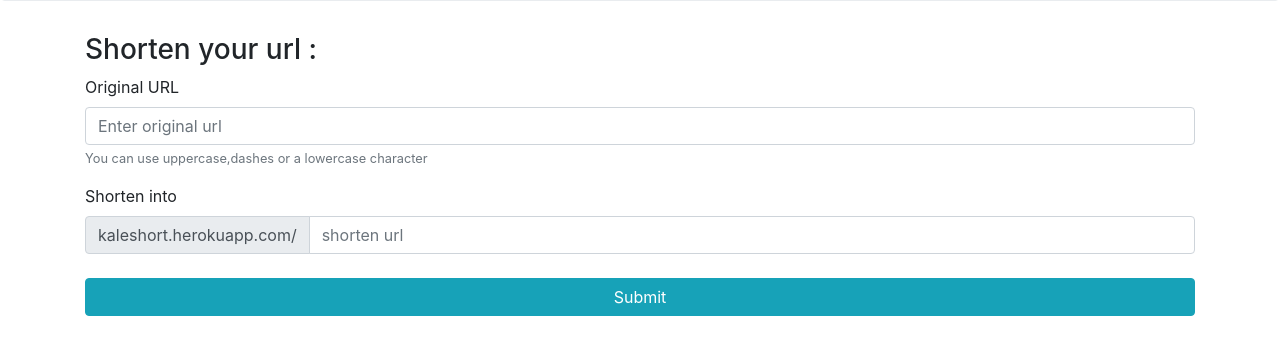
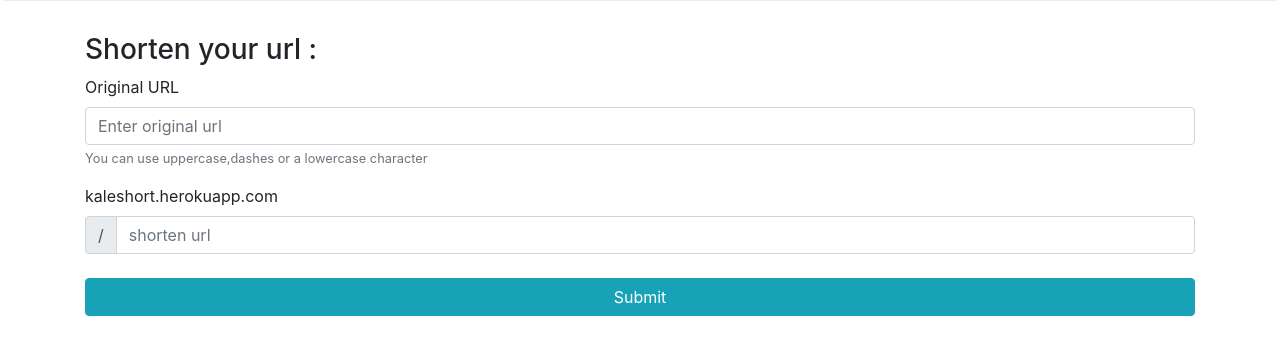
Before and after one commit to kalehub/flask-link-shortener, a Flask app: page / in a window 1280 px wide. Shown: the part 421-776 px from the top of the page. Run offline with Flask 2, Linux system fonts and the light colour scheme; some libraries are stand-ins or nearby versions.

Commit message:
fixing add-url.html add on

```diff
--- a/templates/add_url.html
+++ b/templates/add_url.html
@@ -20,11 +20,11 @@
                     <small id="emailHelp" class="form-text text-muted">You can use uppercase,dashes or a lowercase character</small>
                 </div>
                 <div class="form-group">
-                    <label for="exampleInputPassword1">Shorten into</label>
+                    <label for="exampleInputPassword1">kaleshort.herokuapp.com</label>
                     <label class="sr-only" for="inlineFormInputGroup">Username</label>
                     <div class="input-group mb-4">
                         <div class="input-group-prepend">
-                            <div class="input-group-text">kaleshort.herokuapp.com/</div>
+                            <div class="input-group-text">/</div>
                         </div>
                         <input type="text" class="form-control" id="inlineFormInputGroup" placeholder="shorten url" name="shorten_url">
                 </div>
```
